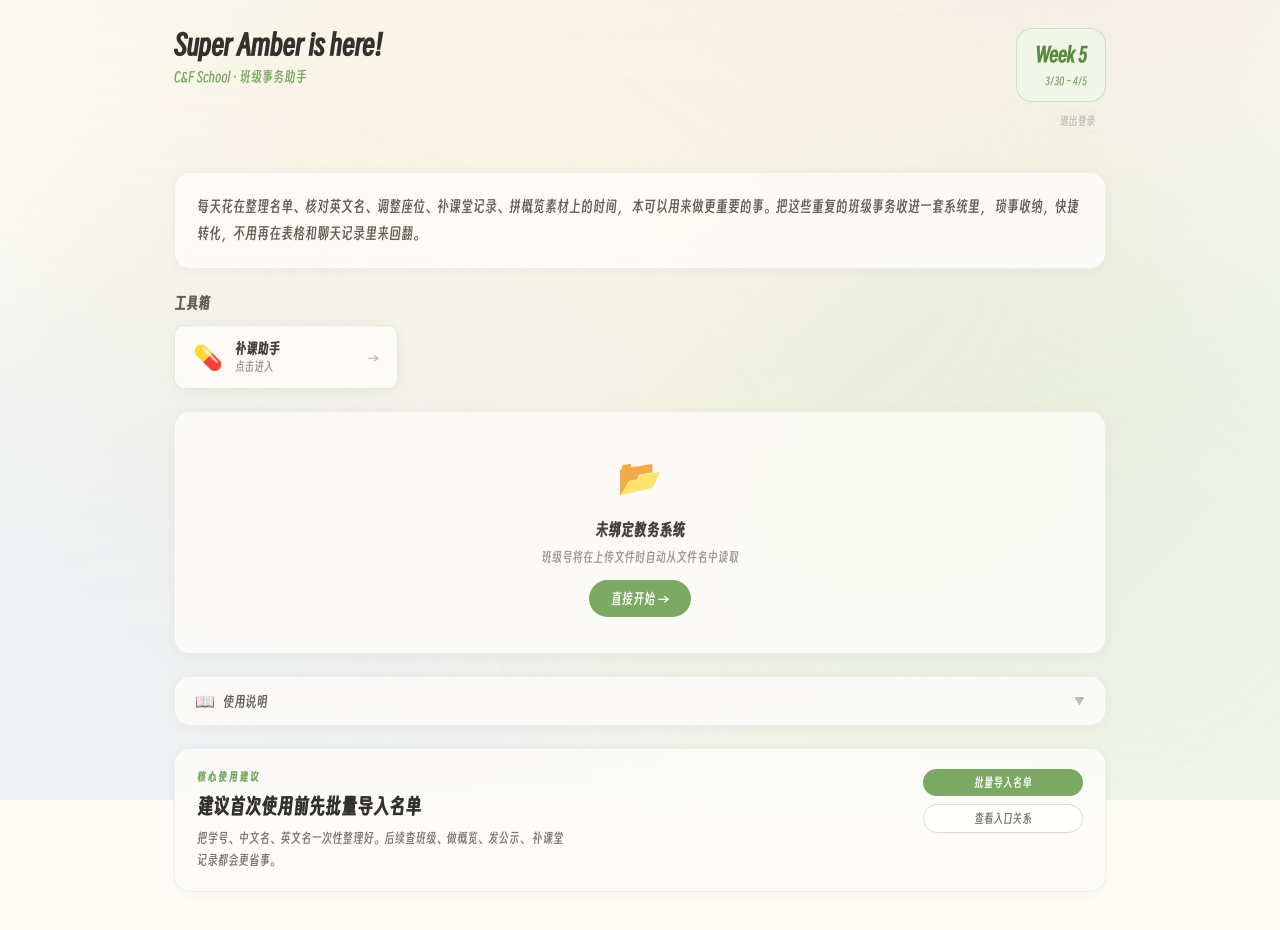
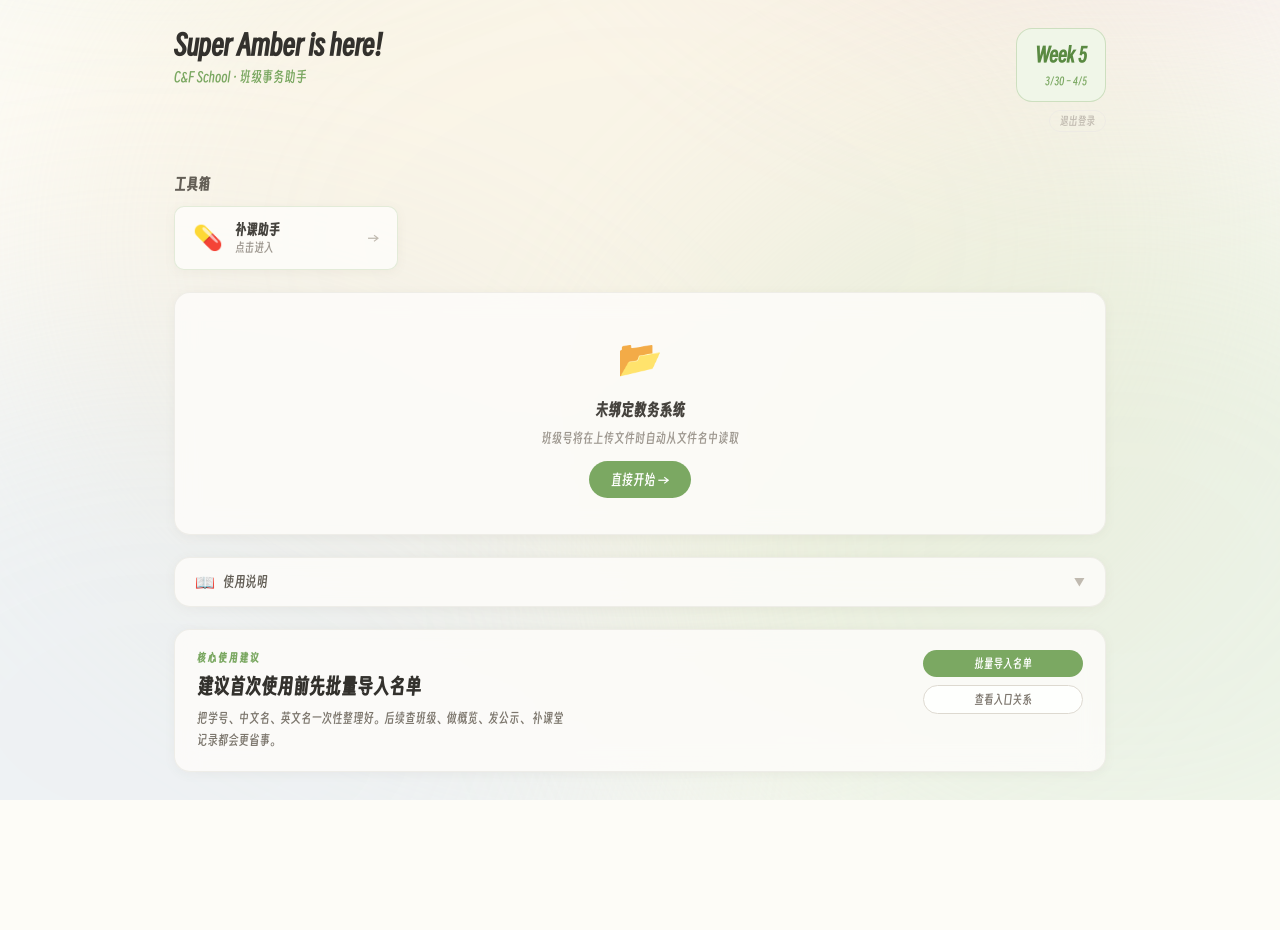
Before and after one commit to Ninglo/classsitdown, a React (Vite) app in the folder frontend/: page / in a window 1280 px wide. Both pictures are taken after a click on the button "暂时跳过，手动操作". Shown: the top 930 px of the page. After the commit the page ends 836 px from the top, so only its background shows below. Built offline with nearby package versions, Linux system fonts and the light colour scheme.

Commit message:
tune welcome and class hub ui

```diff
--- a/frontend/src/components/ClassHub.tsx
+++ b/frontend/src/components/ClassHub.tsx
@@ -19,10 +19,10 @@ interface FeatureItem {
 
 const FEATURES: FeatureItem[] = [
   { icon: '🪑', title: '座位表',       desc: '查看座位、名单、上课时间；图片识别后先在这里确认', target: 'seating' },
-  { icon: '🏆', title: 'MP 积分发放',  desc: 'MP 计算、导出图片 & Excel',            target: 'flow' },
+  { icon: '📗', title: '班级日报',     desc: '上传两份 Excel，直接生成公示表或明细版',   target: 'daily-report' },
+  { icon: '🏆', title: 'MP积分发放',   desc: 'MP 计算、导出图片和 Excel',            target: 'flow' },
   { icon: '📋', title: '课程概览',     desc: '简报制作，模块拼接导出',                target: 'overview' },
-  { icon: '📗', title: '班级日报',     desc: '上传两份 Excel，直接生成公示表或明细版',   target: 'daily-report' },
-  { icon: '🧾', title: '批量导名单',   desc: '把学号、中文名、英文名一次性整理好，后面会更省事', target: 'roster' },
+  { icon: '🧾', title: '班级名单检查', desc: '把学号、中文名、英文名一次性整理好，后面会更省事', target: 'roster' },
 ];
 
 export default function ClassHub({ classInfo, onNavigate, onBack }: Props) {
--- a/frontend/src/components/Welcome.css
+++ b/frontend/src/components/Welcome.css
@@ -54,21 +54,6 @@
   display: flex;
   flex-direction: column;
   gap: 22px;
-}
-
-.welcome-intro {
-  padding: 20px 22px;
-  background: linear-gradient(180deg, rgba(251,250,246,0.96), rgba(242,246,236,0.96));
-  border: 1.5px solid rgba(123,168,98,0.18);
-  border-radius: 18px;
-  box-shadow: var(--shadow);
-}
-
-.welcome-intro p {
-  font-size: 15px;
-  line-height: 1.85;
-  color: var(--gray-700);
-  margin: 0;
 }
 
 .section-title {
@@ -501,13 +486,6 @@
 
   .greeting-text h1 { font-size: 22px; }
   .slogan { font-size: 12px; }
-  .welcome-intro {
-    padding: 16px 18px;
-  }
-  .welcome-intro p {
-    font-size: 14px;
-    line-height: 1.75;
-  }
 
   /* Toolbox first on mobile */
   .welcome-toolbox-area { order: -1; }
--- a/frontend/src/components/Welcome.tsx
+++ b/frontend/src/components/Welcome.tsx
@@ -76,14 +76,6 @@ export default function Welcome({ teacherName, classes, onSelectClass, onLogout,
       </header>
 
       <div className="welcome-body">
-        <div className="welcome-intro card">
-          <p>
-            每天花在整理名单、核对英文名、调整座位、补课堂记录、拼概览素材上的时间，
-            本可以用来做更重要的事。把这些重复的班级事务收进一套系统里，
-            琐事收纳，快捷转化，不用再在表格和聊天记录里来回翻。
-          </p>
-        </div>
-
         <div className="welcome-toolbox-area">
           <div className="toolbox-section">
             <div className="toolbox-title">工具箱</div>
```
Also changed, not shown: frontend/public/seating/assets/index-BpSFkwRn.css.
